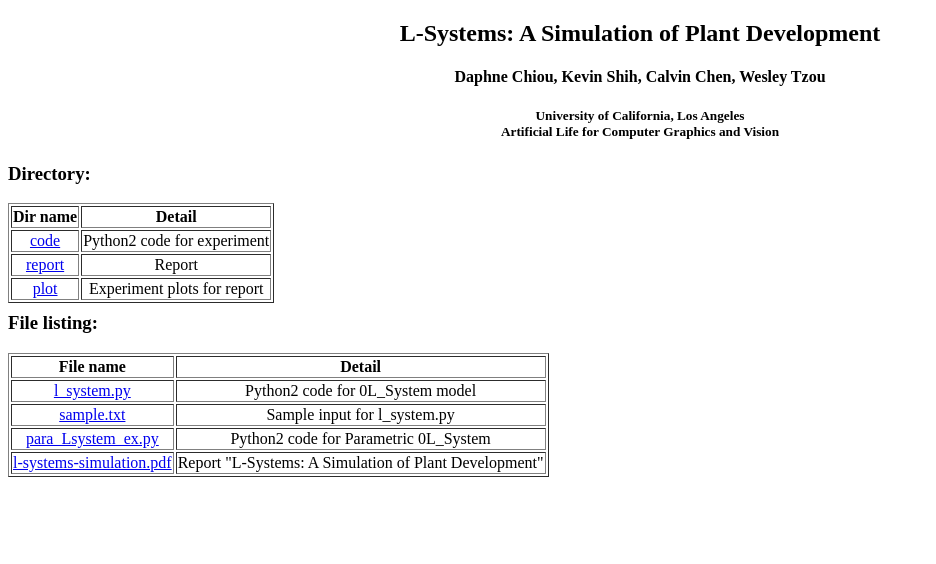
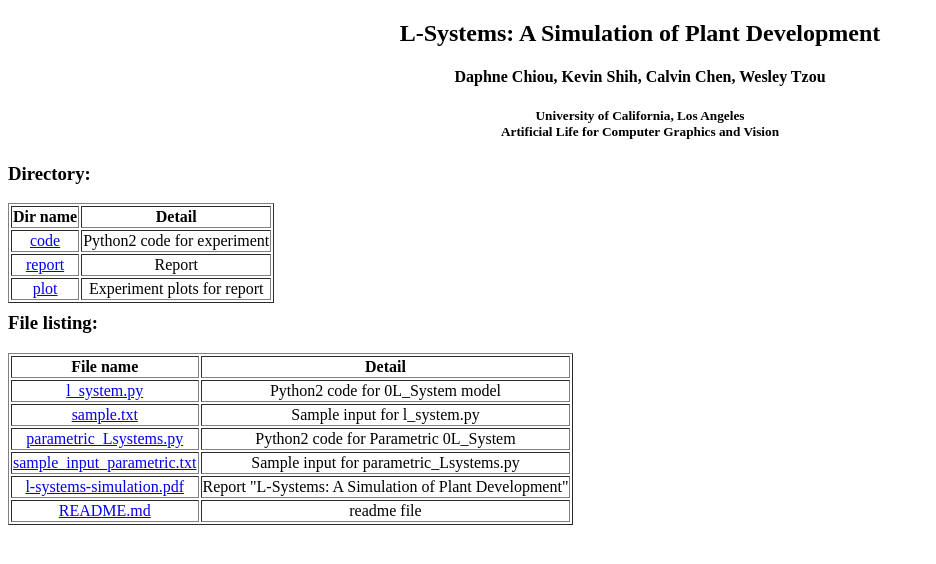
Before and after one commit to calvinyhchen/CS275-project-L_System, a plain HTML site: page index.html in a window 1280 px wide. Shown: the whole page, without its empty margins (0-936 px from the left). Drawn offline with Linux system fonts and the light colour scheme.

Commit message:
update readme and index

```diff
--- a/index.html
+++ b/index.html
@@ -25,9 +25,10 @@
 <th>File name</th><th>Detail</th>
 <tr align=center><td align=center><a target=_blank href="code/l_system.py">l_system.py</a></td><td align=center>Python2 code for 0L_System model</td>
 <tr align=center><td align=center><a target=_blank href="code/sample.txt">sample.txt</a></td><td align=center>Sample input for l_system.py</td>
-<tr align=center><td align=center><a target=_blank href="code/para_Lsystem_ex.py">para_Lsystem_ex.py</a></td><td align=center> Python2 code for Parametric 0L_System  </td>
+<tr align=center><td align=center><a target=_blank href="code/parametric_Lsystems.py">parametric_Lsystems.py</a></td><td align=center> Python2 code for Parametric 0L_System  </td>
+<tr align=center><td align=center><a target=_blank href="code/sample_input_parametric.txt">sample_input_parametric.txt</a></td><td align=center>Sample input for parametric_Lsystems.py</td>
 <tr align=center><td align=center><a target=_blank href="report/l-systems-simulation.pdf">l-systems-simulation.pdf</a></td><td align=center> Report "L-Systems: A Simulation of Plant Development" </td>
-
+<tr align=center><td align=center><a target=_blank href="README.md">README.md</a></td><td align=center> readme file </td>
 </table>
 
 
```
Also changed, not shown: 1 other file.
